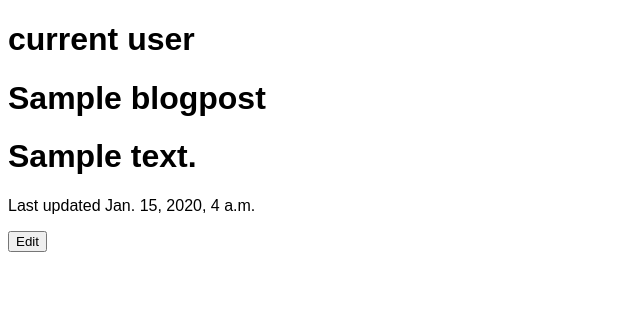
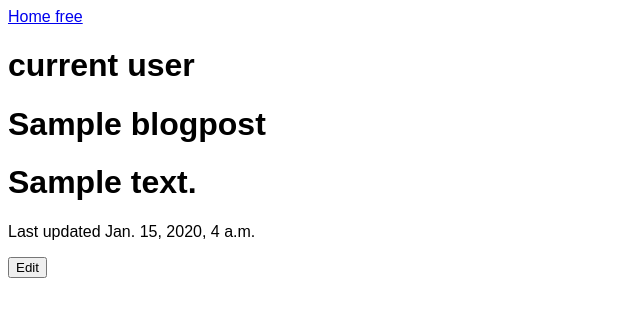
Before and after one commit to suburbandox/ethanpolls, a Django app: page /blog/1/ in a window 1280 px wide. Shown: the top 317 px of the page, without its empty margins (0-640 px from the left). Run offline with Django 4.2, Linux system fonts and the light colour scheme; tables that the repository leaves empty hold one stand-in row (values such as "Sample post").

Commit message:
added a home link

```diff
--- a/blog/templates/blog/base.html
+++ b/blog/templates/blog/base.html
@@ -46,6 +46,7 @@
 
 </head>
 <body>
+  <a href="/">Home free</a>
  <h1>current user {{ user.username }}</h1>
     {% block content %}{% endblock %}
 </body>
```
